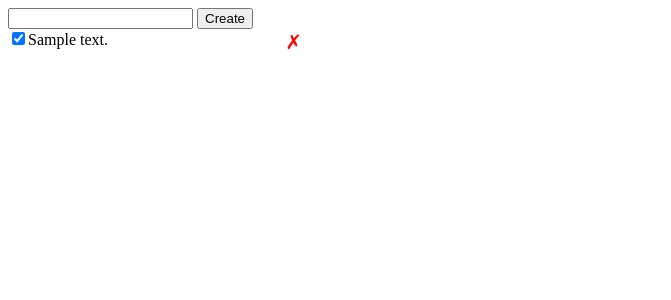
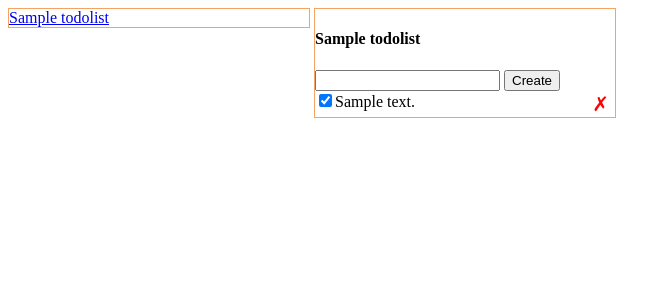
Before and after one commit to chingsley/flask_todoapp, a Flask app: page /lists/1 in a window 1280 px wide. Shown: the top 300 px of the page, without its empty margins (0-671 px from the left). Run offline with Flask 2, Linux system fonts and the light colour scheme; tables that the repository leaves empty hold one stand-in row (values such as "Sample post").

Commit message:
update view to show lists alongside their todos

```diff
--- a/app.py
+++ b/app.py
@@ -79,7 +79,11 @@ def delete_todo(item_id):
 
 @app.route('/lists/<list_id>')
 def get_list_todos(list_id):
-    return render_template('index.html', data=Todo.query.filter_by(list_id=list_id).order_by('id').all())
+    return render_template('index.html',
+    lists=TodoList.query.all(),
+    active_list=TodoList.query.get(list_id),
+    todos=Todo.query.filter_by(list_id=list_id).order_by('id').all()
+    )
 
 
 
--- a/templates/index.html
+++ b/templates/index.html
@@ -27,34 +27,55 @@
         font-size: 20px;
         background: none;
       }
+      .lists-wrapper,
+      .todos-wrapper {
+        display: inline-block;
+        border: 1px solid sandybrown;
+        vertical-align: top;
+      }
     </style>
   </head>
   <body>
+    <div class="lists-wrapper">
+      <ul id="lists">
+        {% for list in lists %}
+        <li>
+          <a href="/lists/{{ list.id }}">{{ list.name }}</a>
+        </li>
+        {% endfor %}
+      </ul>
+    </div>
+    <div class="todos-wrapper">
+      <h4>{{ active_list.name }}</h4>
       <form id="form">
         <input type="text" name="description" id="description" />
         <input type="submit" value="Create" />
       </form>
       <div id="error" class="hidden">Something went wrong!</div>
       <ul id="todos">
-      {% for d in data %}
+        {% for todo in todos %}
         <li>
           <input
             class="check-completed"
-          data-id="{{ d.id }}"
+            data-id="{{ todo.id }}"
             type="checkbox"
             {%
             if
-          d.completed
+            todo.completed
             %}
             checked
             {%
             endif
             %}
-        />{{d.description}}
-        <button data-id="{{ d.id }}" class="btn-delete-item">&cross;</button>
+          />{{todo.description}}
+          <button data-id="{{ todo.id }}" class="btn-delete-item">
+            &cross;
+          </button>
         </li>
         {% endfor %}
       </ul>
+    </div>
+
     <script>
       /* Toggle item status (complete/not complete) */
       const checkboxes = document.querySelectorAll(".check-completed");
```
Lines whose indentation alone changed are shown as unchanged.
